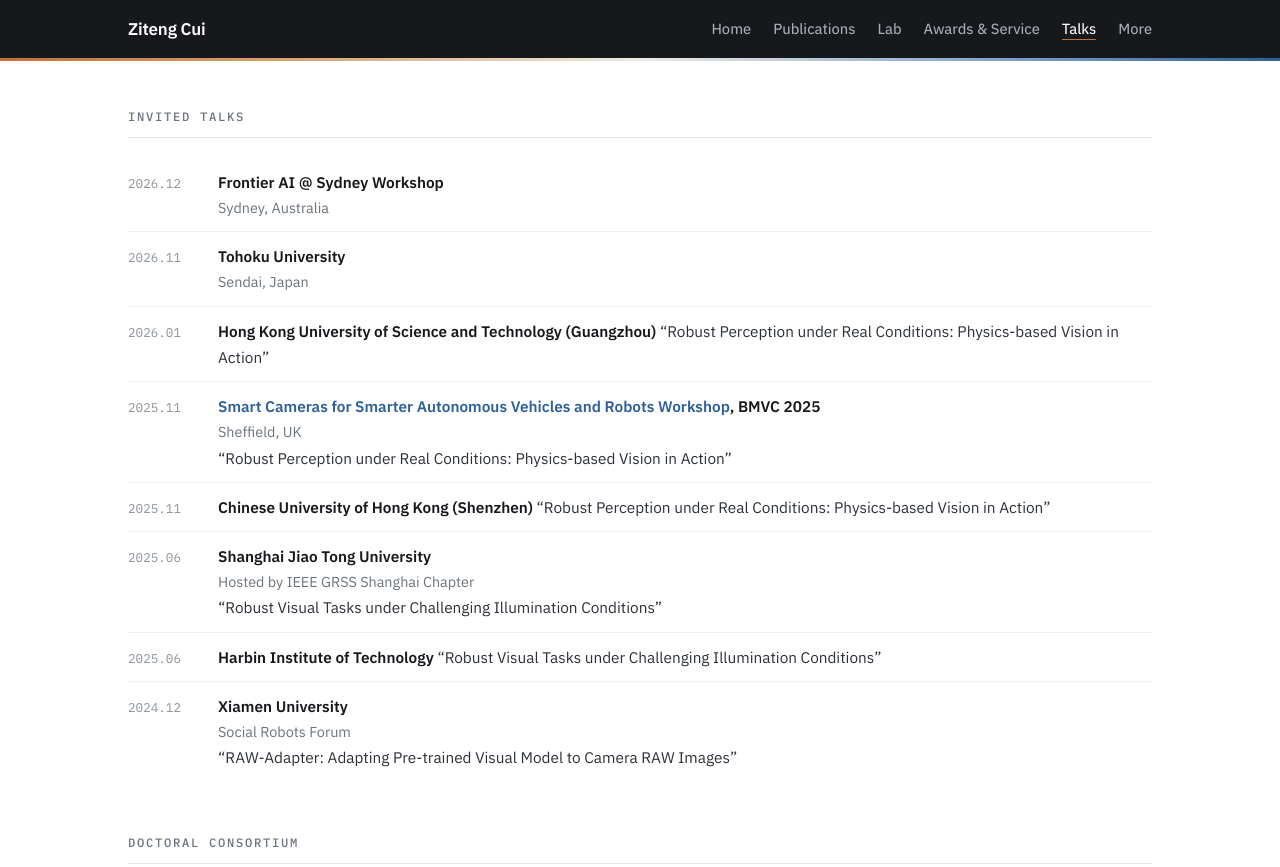
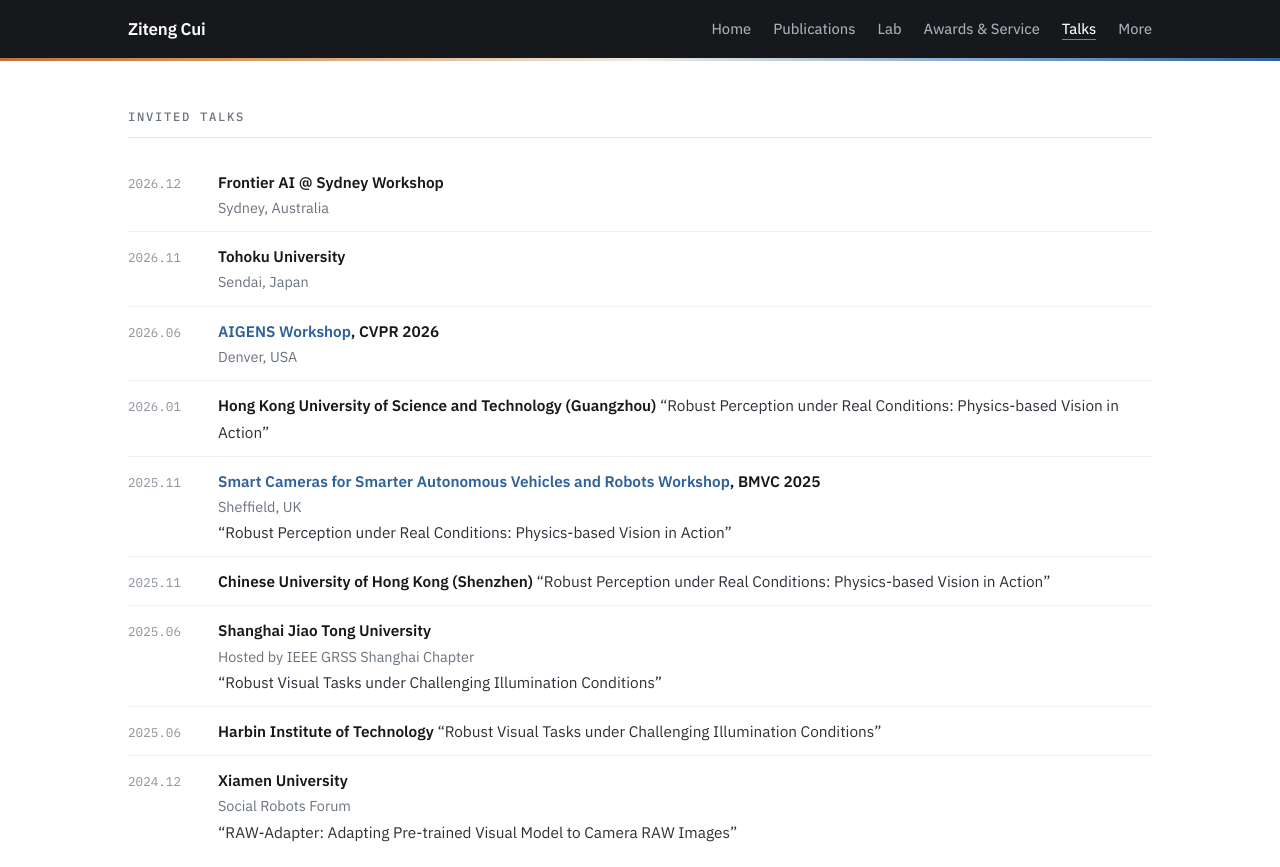
Before and after one commit to cuiziteng/cuiziteng.github.io, a plain HTML site: page talks.html in a window 1280 px wide. Shown: the top 867 px of the page. Drawn offline with Linux system fonts and the light colour scheme.

Commit message:
Update talks.html

```diff
--- a/talks.html
+++ b/talks.html
@@ -53,6 +53,13 @@
           <span class="where">Sendai, Japan</span>
         </span>
       </li>
+
+      <li>
+      <span class="yr">2026.06</span>
+      <span class="what"><strong><a href="https://ai4streaming-workshop.github.io/">AIGENS Workshop</a>, CVPR 2026</strong>
+        <span class="where">Denver, USA</span>
+      </span>
+    </li>
 
       <li>
         <span class="yr">2026.01</span>
```
